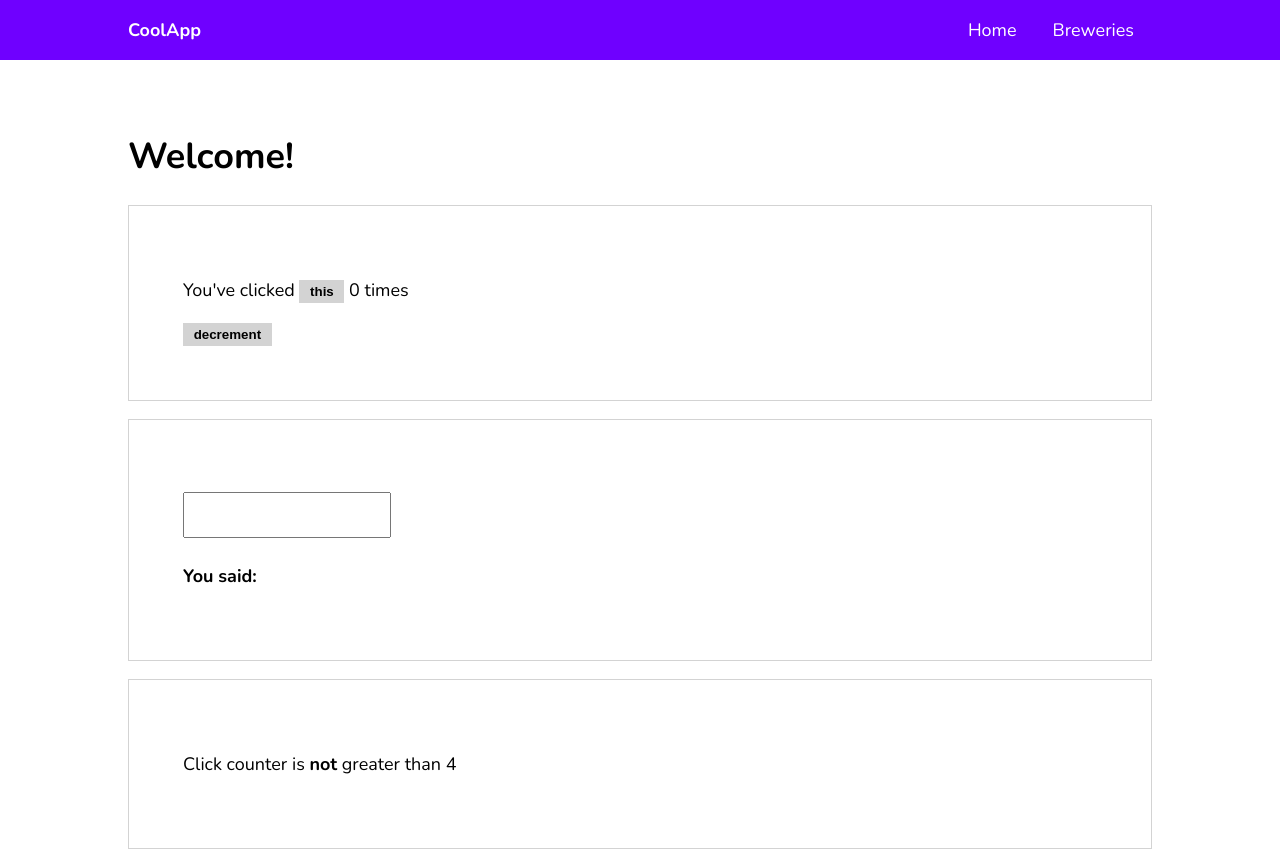
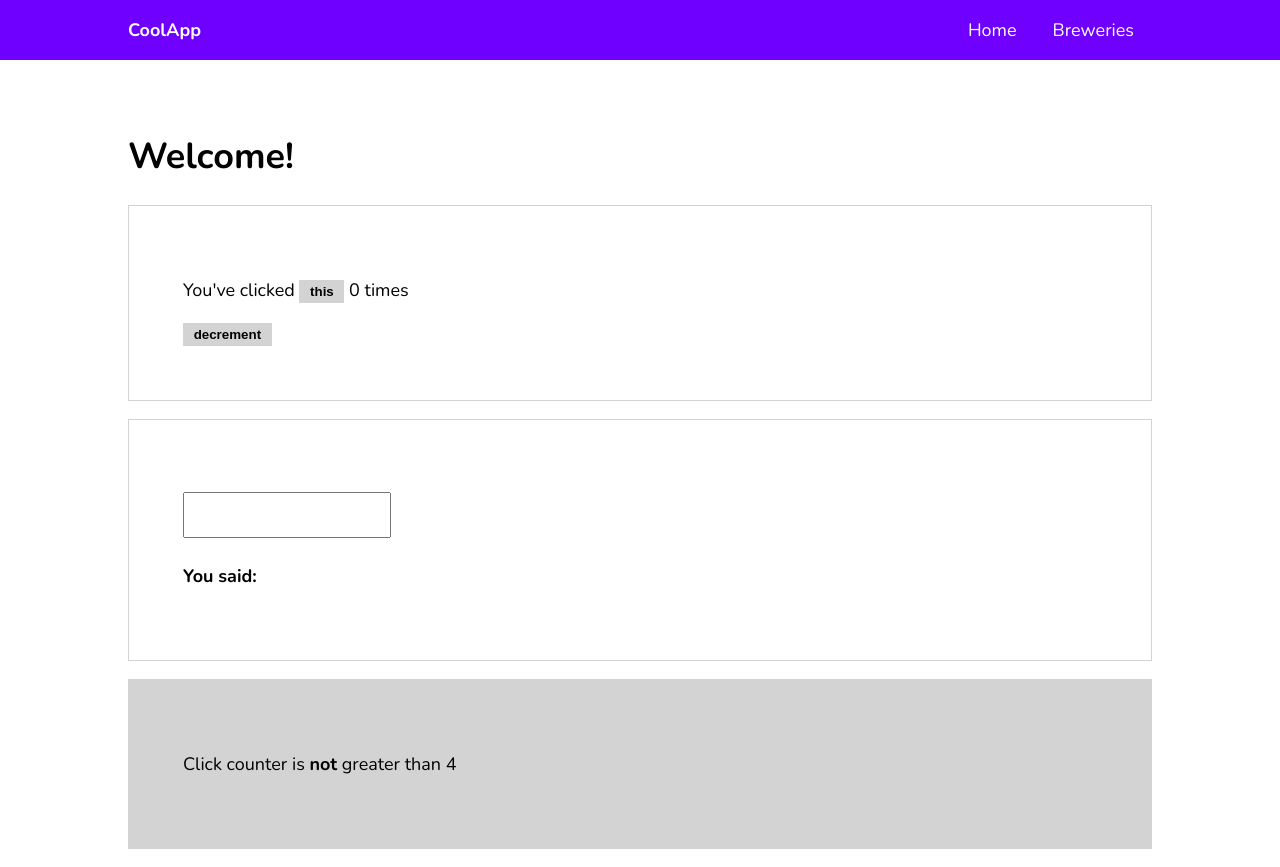
Before and after one commit to dislersd/angular_getting_started, an Angular app: page / in a window 1280 px wide. Built offline with nearby package versions, Linux system fonts and the light colour scheme.

Commit message:
using ngClass to dynamically change styling with method defined in component.ts

```diff
--- a/src/app/home/home.component.html
+++ b/src/app/home/home.component.html
@@ -15,11 +15,18 @@
 </div>
 
 <!-- dynamic styling based on counter state -->
+
 <!-- <div class="play-container" [ngStyle]="{
   'background-color': clickCounter > 4 ? 'yellow' : 'lightgray',
   'border': clickCounter > 4 ? '4px solid black' : 'none'
 }"> -->
-  <div class="play-container" [class.active]="clickCounter > 4">
+
+<!-- class.active for dynamic class activation -->
+<!-- <div class="play-container" [class.active]="clickCounter > 4"> -->
+
+
+  <!-- dynamic class names using setClasses method -->
+<div class="play-container" [ngClass]="setClasses()">
   <!-- If else to show ui based on counter state -->
   <ng-template [ngIf]="clickCounter > 4" [ngIfElse]="none">
     <p>Click counter is <strong>greater</strong> than 4</p>
--- a/src/app/home/home.component.scss
+++ b/src/app/home/home.component.scss
@@ -21,3 +21,7 @@ button {
   background-color: yellow;
   border: 4px solid black;
 }
+
+.notactive {
+  background-color: lightgray;
+}
--- a/src/app/home/home.component.ts
+++ b/src/app/home/home.component.ts
@@ -12,10 +12,21 @@ export class HomeComponent implements OnInit {
   constructor() {}
 
   ngOnInit(): void {}
+
   countClick() {
     this.clickCounter += 1;
   }
+
   decrementClick() {
     this.clickCounter -= 1;
   }
+
+  setClasses() {
+    let myClasses = {
+      active: this.clickCounter > 4,
+      notactive: this.clickCounter <= 4
+    }
+
+    return myClasses
+  }
 }
```
